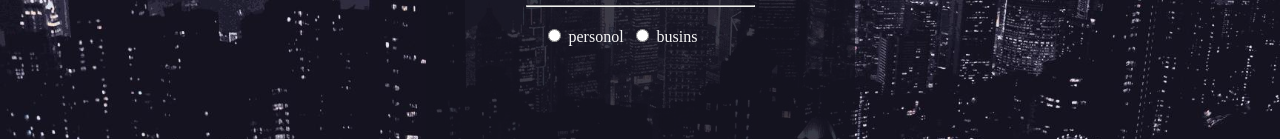
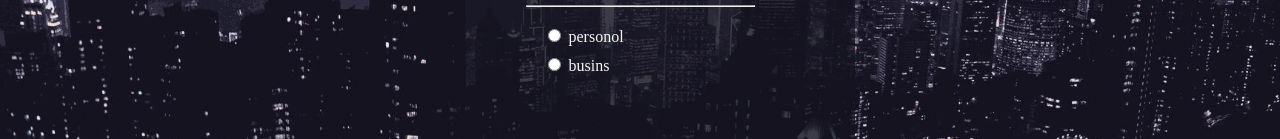
Before and after one commit to Mujtaba-abd/Register-Form, a plain HTML site: page index.html in a window 1280 px wide. Shown: the part 380-519 px from the top of the page. Drawn offline with Linux system fonts and the light colour scheme.

Commit message:
done with the account type

```diff
--- a/style.css
+++ b/style.css
@@ -44,5 +44,6 @@ hr{
 }
 
 .account-type{
-    display: block;
+    display: flex;
+    flex-direction: column;
 }
```
